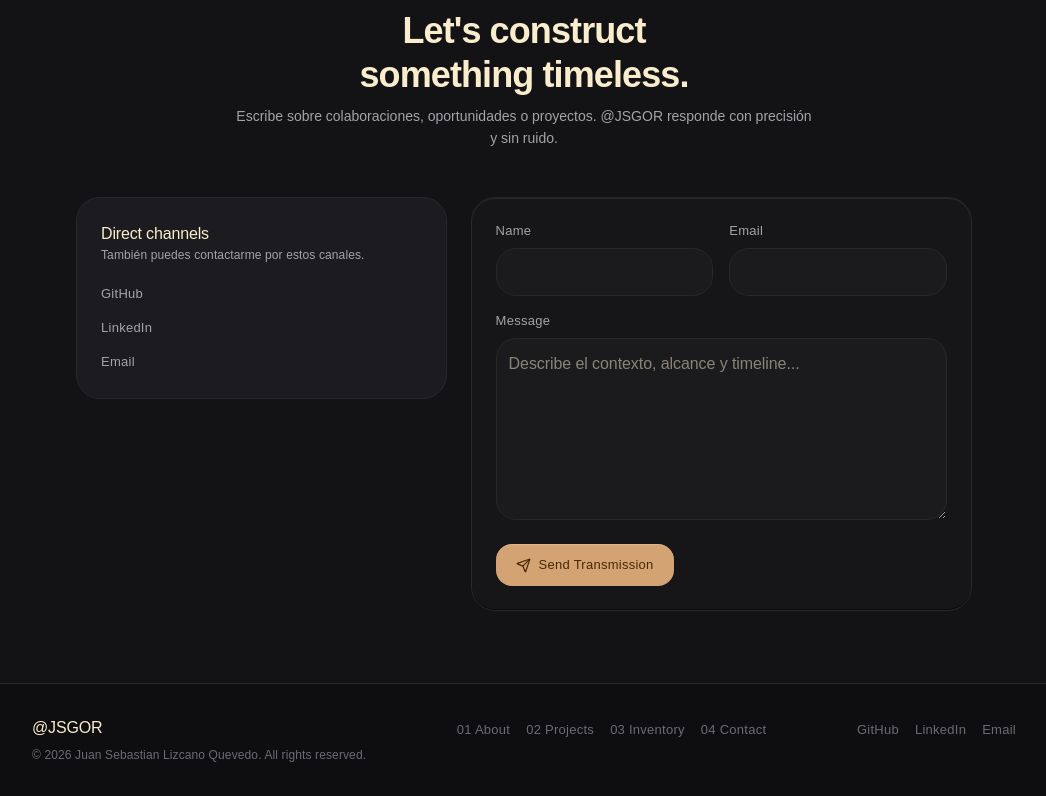
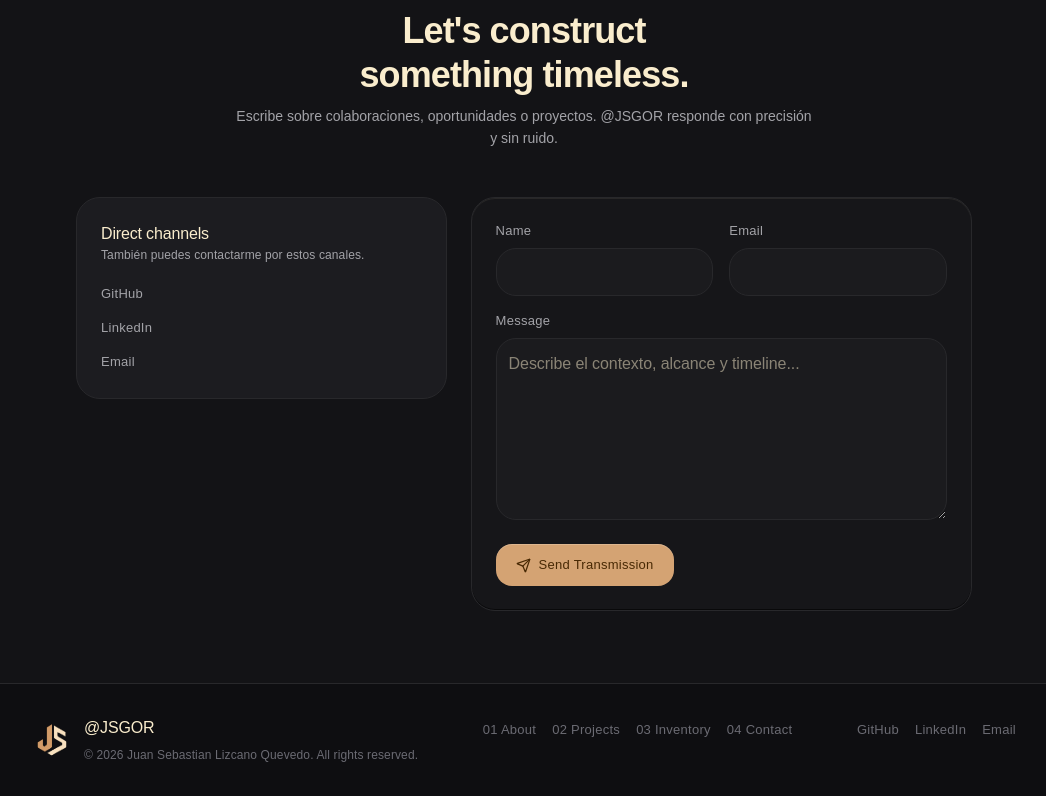
Before and after one commit to GORENTFUC/GORENTFUC.github.io, a React (Vite) app: page / in a window 1280 px wide. Shown: the part 3365-4161 px from the top of the page, without its empty margins (116-1162 px from the left). Built offline with nearby package versions, Linux system fonts and the light colour scheme.

Commit message:
feat(footer): display brand favicon beside alias

```diff
--- a/src/components/Footer.tsx
+++ b/src/components/Footer.tsx
@@ -1,3 +1,4 @@
+import favicon from "@/assets/JS-Favicon.svg"
 import { navLinks, profile, socialLinks } from "@/data/portfolio"
 
 export function Footer() {
@@ -16,13 +17,24 @@ export function Footer() {
         className="mx-auto flex flex-col items-center gap-6 text-center md:flex-row md:items-start md:justify-between md:text-left"
         style={{ maxWidth: "var(--max-content-width)" }}
       >
-        <div>
+        <div className="flex items-center gap-3">
+          <img
+            src={favicon}
+            alt=""
+            width={40}
+            height={40}
+            className="shrink-0"
+            style={{ width: 40, height: 40, objectFit: "contain" }}
+            aria-hidden="true"
+          />
+          <div className="text-left">
             <p className="font-title-md" style={{ color: "var(--color-warm-cream)", margin: 0 }}>
               {profile.alias}
             </p>
             <p className="font-body-sm" style={{ color: "var(--color-text-muted)", margin: "6px 0 0" }}>
               © {year} {profile.name}. All rights reserved.
             </p>
+          </div>
         </div>
 
         <nav aria-label="Accesos rápidos del pie">
```
Lines whose indentation alone changed are shown as unchanged.
